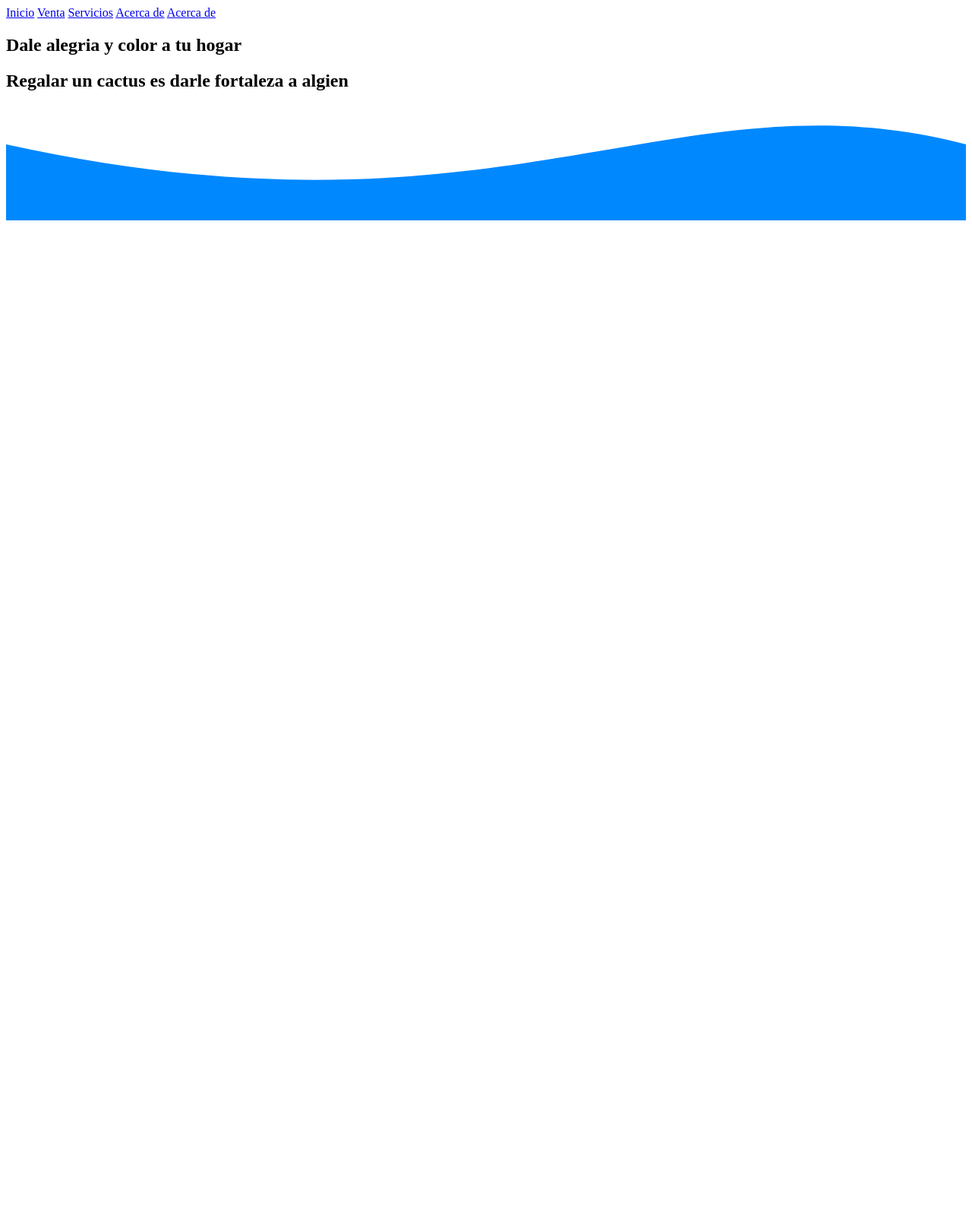
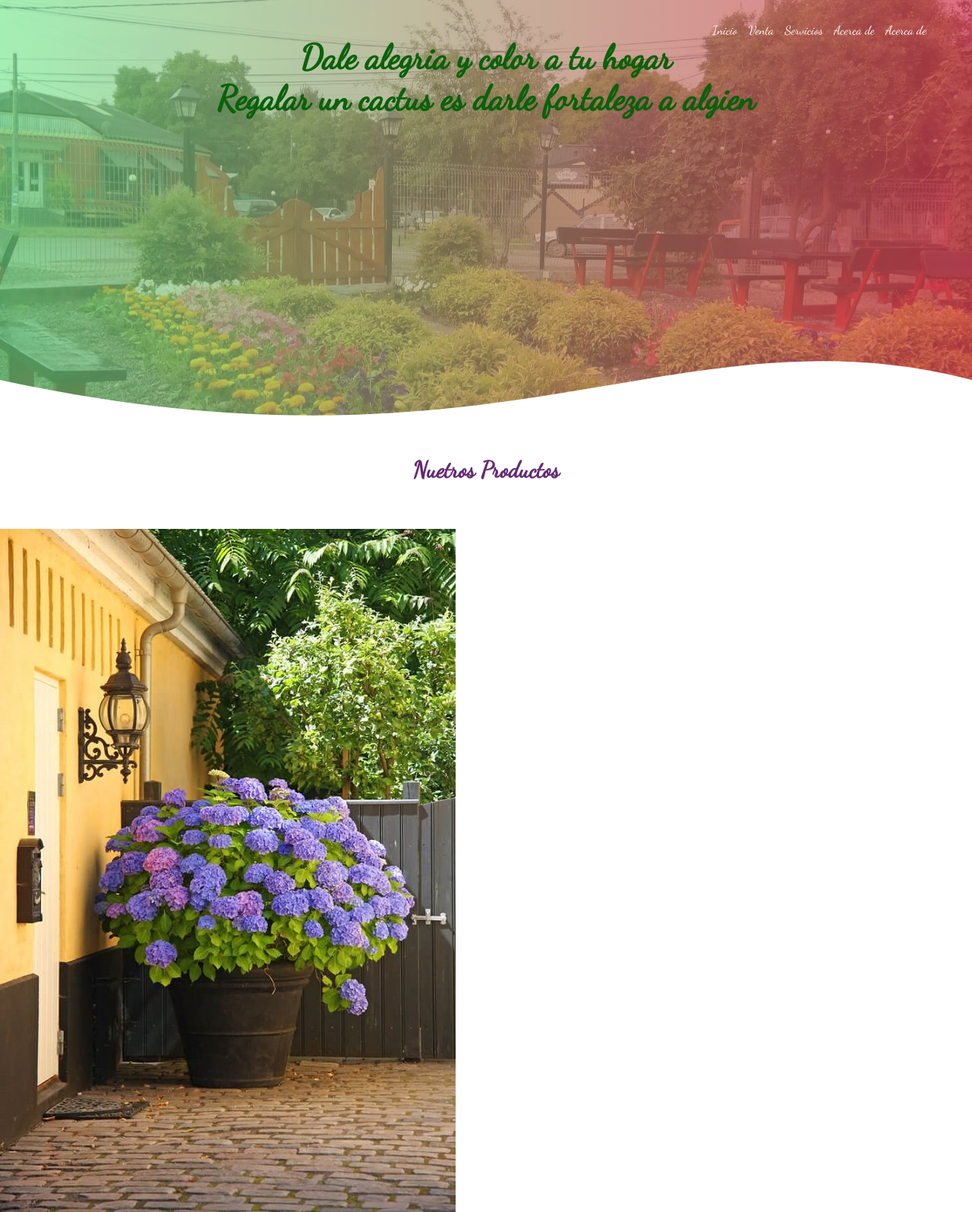
Before and after one commit to ClaudioDamianLopez/DecoJardin, a plain HTML site: page index.html in a window 1280 px wide. Shown: the whole page at 76% size. Before the commit the page ends 800 px from the top, so only its background shows below. Drawn offline with Linux system fonts and the light colour scheme.

Commit message:
nuevos arreglos

```diff
--- a/CSS/style.css
+++ b/CSS/style.css
@@ -0,0 +1,64 @@
+* {
+  margin: 0;
+  padding: 0;
+  box-sizing: border-box;
+ /*  font-family: "Dancing Script", cursive; */
+}
+
+body {
+  font-family: "Dancing Script", cursive;
+}
+
+.contenedor {
+  padding: 60px 0;
+  width: 100%;
+  max-width: 100px;
+  margin: auto;
+  overflow: hidden;
+}
+
+.titulo {
+  color: #642a73;
+  font-size: 30px;
+  text-align: center;
+  margin-bottom: 60px;
+}
+
+.textos-header {
+    color: #0B610B;
+    font-size: 30px;
+    text-decoration: dotted;
+    text-align: center;
+
+    margin-bottom: 60px;
+  }
+
+header {
+  width: 100%;
+  height: 600px;
+  background: #dd3e54; /* fallback for old browsers */
+  background: -webkit-linear-gradient(to right, #6be5859d, #dd3e53b7), url(../IMG/8.jpg);
+  ); /* Chrome 10-25, Safari 5.1-6 */
+  background: linear-gradient(to right, #6be5859d, #dd3e53b7), url(../IMG/8.jpg);/* W3C, IE 10+/ Edge, Firefox 16+, Chrome 26+, Opera 12+, Safari 7+ */
+  background-size:cover;
+  background-attachment: fixed;
+  position: relative;
+}
+
+nav{
+    text-align: right;
+    padding: 30px 50px 0 0;
+}
+
+nav > a{
+    color: #fff;
+    font-weight: 300;
+    text-decoration: none;
+    margin-right: 10px;
+}
+
+.wave{
+    position:absolute;
+    bottom: 0;
+    width: 100%;
+}
--- a/index.html
+++ b/index.html
@@ -4,7 +4,16 @@
     <meta charset="UTF-8" />
     <meta http-equiv="X-UA-Compatible" content="IE=edge" />
     <meta name="viewport" content="width=device-width, initial-scale=1.0" />
+    <!-- favicon -->
     <link rel="shortcut icon" href="/IMG/favicon.ico" type="image/x-icon" />
+    <!-- font familis -->
+    <link rel="preconnect" href="https://fonts.googleapis.com" />
+    <link rel="preconnect" href="https://fonts.gstatic.com" crossorigin />
+    <link
+      href="https://fonts.googleapis.com/css2?family=Dancing+Script&display=swap"
+      rel="stylesheet"
+    />
+    <!--estilos de CSS -->
     <link rel="stylesheet" href="/CSS/style.css" />
     <title>Jardineria</title>
   </head>
@@ -29,12 +38,22 @@
         >
           <path
             d="M0.00,49.98 C259.31,193.92 349.20,-49.98 500.00,49.98 L500.00,150.00 L0.00,150.00 Z"
-            style="stroke: none; fill: #08f"
+            style="stroke: none; fill: #fff"
           ></path>
         </svg>
       </div>
     </header>
-    <main></main>
+    <main>
+      <sectio class="contenedor sobre-nosotros">
+        <h2 class="titulo">Nuetros Productos</h2>
+        <div class="contenedor-sobre-nosotros">
+          <img
+            src="/IMG/plantas-de-flor-azul-para-cultivar-en-maceta-02.jpg"
+            alt=""
+          />
+        </div>
+      </sectio>
+    </main>
     <footer></footer>
   </body>
 </html>
```
Also changed, not shown: IMG/8.jpg (added), IMG/cultivar-flores-en-maceta.jpg (added), IMG/maxresdefault.jpg (added), IMG/plantas-de-flor-azul-para-cultivar-en-maceta-02.jpg (added).
